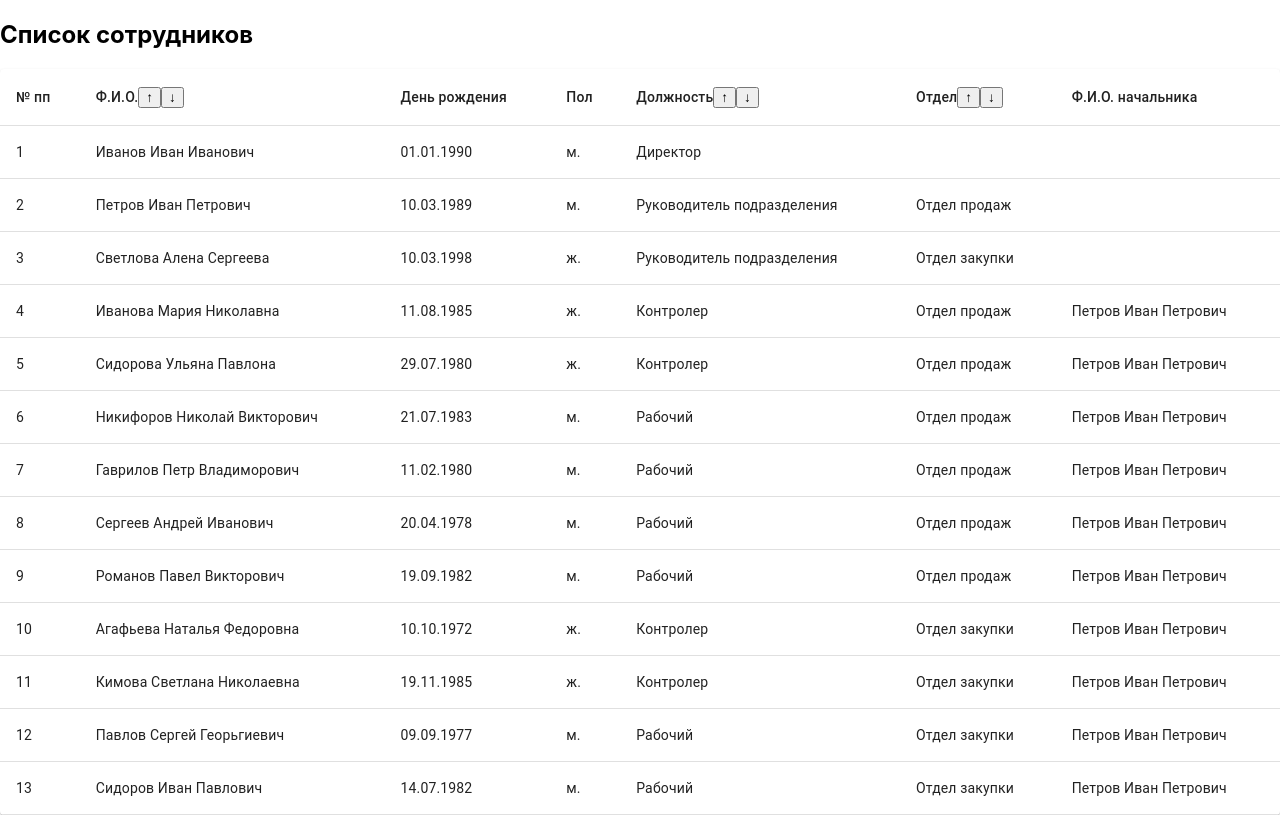
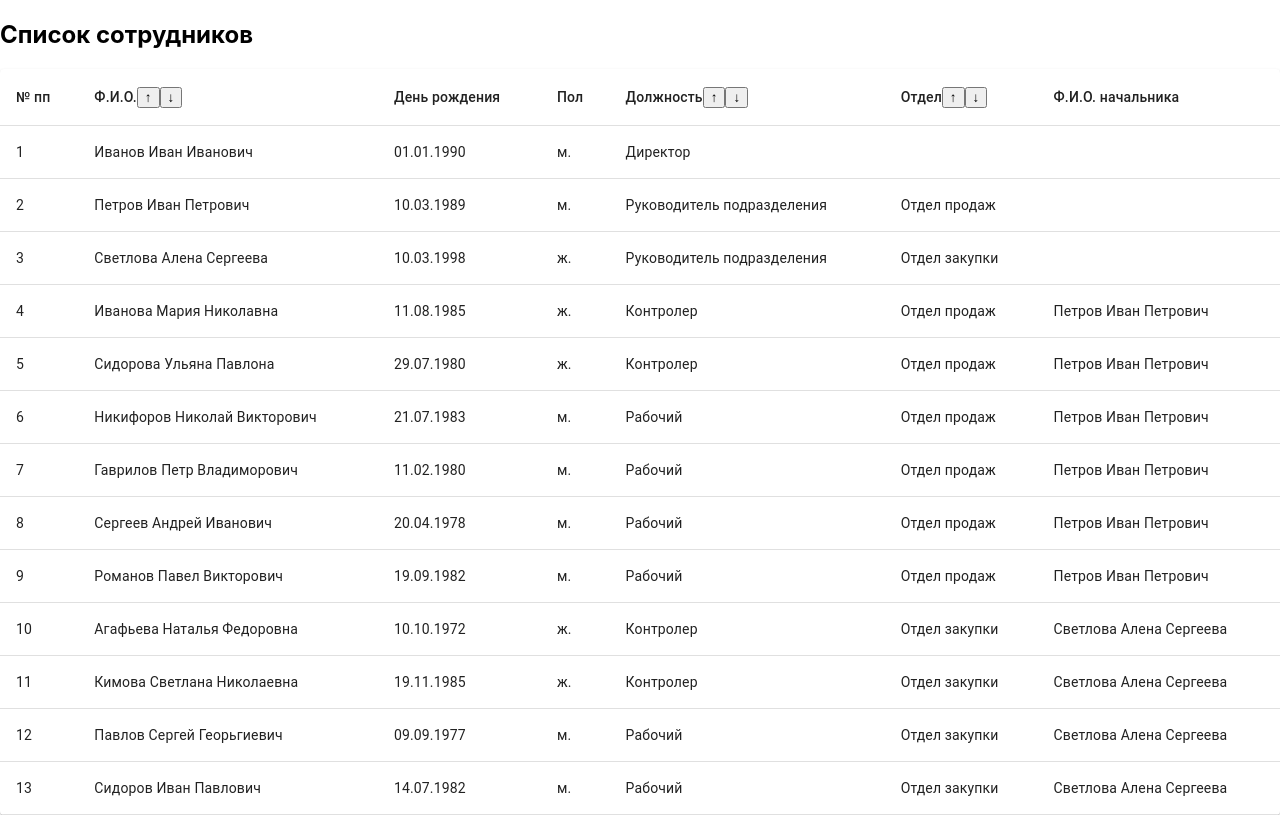
Before and after one commit to mskuratova/deeplay, a React (Create React App) app: page / in a window 1280 px wide. Built offline with nearby package versions, Linux system fonts and the light colour scheme.

Commit message:
fix sort

```diff
--- a/src/Table/TableComponent.tsx
+++ b/src/Table/TableComponent.tsx
@@ -1,207 +1,72 @@
-import React, {useState} from "react"
-import {listType} from "../store";
-import {list} from './../store'
+import React, {MouseEvent, useState} from "react"
+import {initializeState, listType} from "../store";
 import {
     Paper,
     Table,
     TableBody,
     TableCell,
     TableContainer, TableHead,
-    TableRow, TableSortLabel,
 } from "@mui/material";
 
-
-export const TableComponent = (
-    // list : listType []
-) => {
-    // const line: listType = list[0]
-    // const [order, setOrder] = React.useState('asc');
-    // const [orderBy, setOrderBy] = React.useState('Ф.И.О.');
-    // const createSortHandler = (property) => (event) => {
-    //     debugger
-    //     onRequestSort(event, property);
-    // };
-    // const onRequestSort = (event, property) => {
-    //     const isAsc = orderBy === property && order === 'asc';
-    //     setOrder(isAsc ? 'desc' : 'asc');
-    //     setOrderBy(property);
-    // };
-    // console.log('list', list)
-    // const sortedList = [...list]
-    const onClickHandlerUp = () => {
-        const sortedList =[...list]
-        sortedList.sort((a, b) => a.fullName > b.fullName ? 1 : -1)
+export const TableComponent = () => {
+    const onClickHandlerUp = (e: MouseEvent<HTMLButtonElement>) => {
+        const id = e.currentTarget.id;
+        const sortedList = [...list]
+        sortedList.sort((a, b) => a[id] > b[id] ? 1 : -1)
         setList(sortedList)
     }
-    const onClickHandlerUpDown = () => {
-        const sortedList =[...list]
-        sortedList.sort((a, b) => a.fullName > b.fullName ? -1 : 1)
+    const onClickHandlerUpDown = (e: MouseEvent<HTMLButtonElement>) => {
+        const id = e.currentTarget.id;
+        const sortedList = [...list]
+        sortedList.sort((a, b) => a[id] > b[id] ? -1 : 1)
         setList(sortedList)
     }
-    const [list, setList] = useState<listType[]>(
-        [{
-            id: 1,
-            fullName: "Иванов Иван Иванович",
-            bd: "01.01.1990",
-            sex: "м.",
-            jobTitle: "Директор",
-            unit: null,
-            fullNameLeader: ""
-        },
-            {
-                id: 2,
-                fullName: "Петров Иван Петрович",
-                bd: "10.03.1989",
-                sex: "м.",
-                jobTitle: "Руководитель подразделения",
-                unit: "Отдел продаж",
-                fullNameLeader: ""
-            },
-            {
-                id: 3,
-                fullName: "Светлова Алена Сергеева",
-                bd: "10.03.1998",
-                sex: "ж.",
-                jobTitle: "Руководитель подразделения",
-                unit: "Отдел закупки",
-                fullNameLeader: ""
-            },
-            {
-                id: 4,
-                fullName: "Иванова Мария Николавна",
-                bd: "11.08.1985",
-                sex: "ж.",
-                jobTitle: "Контролер",
-                unit: "Отдел продаж",
-                fullNameLeader: "Петров Иван Петрович"
-            },
-            {
-                id: 5,
-                fullName: "Сидорова Ульяна Павлона",
-                bd: "29.07.1980",
-                sex: "ж.",
-                jobTitle: "Контролер",
-                unit: "Отдел продаж",
-                fullNameLeader: "Петров Иван Петрович"
-            },
-            {
-                id: 6,
-                fullName: "Никифоров Николай Викторович",
-                bd: "21.07.1983",
-                sex: "м.",
-                jobTitle: "Рабочий",
-                unit: "Отдел продаж",
-                fullNameLeader: "Петров Иван Петрович"
-            },
-            {
-                id: 7,
-                fullName: "Гаврилов Петр Владиморович",
-                bd: "11.02.1980",
-                sex: "м.",
-                jobTitle: "Рабочий",
-                unit: "Отдел продаж",
-                fullNameLeader: "Петров Иван Петрович"
-            },
-            {
-                id: 8,
-                fullName: "Сергеев Андрей Иванович",
-                bd: "20.04.1978",
-                sex: "м.",
-                jobTitle: "Рабочий",
-                unit: "Отдел продаж",
-                fullNameLeader: "Петров Иван Петрович"
-            },
-            {
-                id: 9,
-                fullName: "Романов Павел Викторович",
-                bd: "19.09.1982",
-                sex: "м.",
-                jobTitle: "Рабочий",
-                unit: "Отдел продаж",
-                fullNameLeader: "Петров Иван Петрович"
-            },
-            {
-                id: 10,
-                fullName: "Агафьева Наталья Федоровна",
-                bd: "10.10.1972",
-                sex: "ж.",
-                jobTitle: "Контролер",
-                unit: "Отдел закупки",
-                fullNameLeader: "Петров Иван Петрович"
-            },
-            {
-                id: 11,
-                fullName: "Кимова Светлана Николаевна",
-                bd: "19.11.1985",
-                sex: "ж.",
-                jobTitle: "Контролер",
-                unit: "Отдел закупки",
-                fullNameLeader: "Петров Иван Петрович"
-            },
-            {
-                id: 12,
-                fullName: "Павлов Сергей Георьгиевич",
-                bd: "09.09.1977",
-                sex: "м.",
-                jobTitle: "Рабочий",
-                unit: "Отдел закупки",
-                fullNameLeader: "Петров Иван Петрович"
-            },
-            {
-                id: 13,
-                fullName: "Сидоров Иван Павлович",
-                bd: "14.07.1982",
-                sex: "м.",
-                jobTitle: "Рабочий",
-                unit: "Отдел закупки",
-                fullNameLeader: "Петров Иван Петрович"
-            }])
+    const [list, setList] = useState<listType[]>(initializeState)
 
-
-    // console.log('sortedList', sortedList.sort((a, b) => a.fullName > b.fullName ? 1 : -1))
     return (
-
-
         <TableContainer component={Paper}>
             <Table sx={{minWidth: 650}} aria-label="a dense table">
                 <TableHead>
-                    {/*<TableSortLabel*/}
-                    {/*    // active={orderBy === line.fullName}*/}
-                    {/*    // direction={orderBy === line.fullName ? order : 'asc'}*/}
-                    {/*    // onClick={createSortHandler(line.id)}*/}
-                    {/*>*/}
                     <TableCell>№ пп</TableCell>
                     <TableCell>
                         <div><span>Ф.И.О.</span>
-                            <button onClick={onClickHandlerUp} id={'fullName'}>↑</button>
-                            <button onClick={onClickHandlerUpDown} id={'fullName'}>↓</button>
+                            <button onClick={(e) => onClickHandlerUp(e)}
+                                    id={'fullName'}>↑
+                            </button>
+                            <button onClick={(e) => onClickHandlerUpDown(e)}
+                                    id={'fullName'}>↓
+                            </button>
                         </div>
                     </TableCell>
                     <TableCell>День рождения</TableCell>
                     <TableCell>Пол</TableCell>
                     <TableCell>
                         <div><span>Должность</span>
-                            <button id={'jobTitle'}>↑</button>
-                            <button id={'jobTitle'}>↓</button>
+                            <button onClick={(e) => onClickHandlerUp(e)}
+                                    id={'jobTitle'}>↑
+                            </button>
+                            <button onClick={(e) => onClickHandlerUpDown(e)}
+                                    id={'jobTitle'}>↓
+                            </button>
                         </div>
                     </TableCell>
                     <TableCell>
                         <div><span>Отдел</span>
-                            <button id={'unit'}>↑</button>
-                            <button id={'unit'}>↓</button>
+                            <button onClick={(e) => onClickHandlerUp(e)} id={'unit'}>↑
+                            </button>
+                            <button onClick={(e) => onClickHandlerUpDown(e)}
+                                    id={'unit'}>↓
+                            </button>
                         </div>
                     </TableCell>
                     <TableCell>Ф.И.О. начальника</TableCell>
-                    {/*</TableSortLabel>*/}
                 </TableHead>
                 {list.map((l, id) => <Line fullName={l.fullName} bd={l.bd}
-                                                 sex={l.sex}
-                                                 jobTitle={l.jobTitle} unit={l.unit}
-                                                 fullNameLeader={l.fullNameLeader}
-                                                 key={l.id}
-                                                 id={id + 1}/>)}
-
-
+                                           sex={l.sex}
+                                           jobTitle={l.jobTitle} unit={l.unit}
+                                           fullNameLeader={l.fullNameLeader}
+                                           key={l.id}
+                                           id={id + 1}/>)}
             </Table>
         </TableContainer>
     )
--- a/src/Table/TableComponentContainer.tsx
+++ b/src/Table/TableComponentContainer.tsx
@@ -1,6 +1,5 @@
 import React, {ChangeEvent} from "react";
 import {TableComponent} from "./TableComponent";
-import {list} from './../store'
 
 export const TableComponentContainer = () => {
 
--- a/src/store.ts
+++ b/src/store.ts
@@ -8,17 +8,17 @@ export type listType = {
         fullNameLeader: string | null
 
 }
-export const list: listType[] =
-    [{id: 1, fullName: "Иванов Иван Иванович", bd: "01.01.1990", sex: "м.", jobTitle: "Директор", unit: null, fullNameLeader: "" },
-        {id: 2, fullName: "Петров Иван Петрович", bd: "10.03.1989", sex: "м.", jobTitle: "Руководитель подразделения", unit: "Отдел продаж", fullNameLeader: "" },
-        {id: 3, fullName: "Светлова Алена Сергеева", bd: "10.03.1998", sex: "ж.", jobTitle: "Руководитель подразделения", unit: "Отдел закупки", fullNameLeader: "" },
+export const initializeState: Array<listType> =
+    [{id: 1, fullName: "Иванов Иван Иванович", bd: "01.01.1990", sex: "м.", jobTitle: "Директор", unit: null, fullNameLeader: null },
+        {id: 2, fullName: "Петров Иван Петрович", bd: "10.03.1989", sex: "м.", jobTitle: "Руководитель подразделения", unit: "Отдел продаж", fullNameLeader: null },
+        {id: 3, fullName: "Светлова Алена Сергеева", bd: "10.03.1998", sex: "ж.", jobTitle: "Руководитель подразделения", unit: "Отдел закупки", fullNameLeader: null },
         {id: 4, fullName: "Иванова Мария Николавна", bd: "11.08.1985", sex: "ж.", jobTitle: "Контролер", unit: "Отдел продаж", fullNameLeader: "Петров Иван Петрович" },
         {id: 5, fullName: "Сидорова Ульяна Павлона", bd: "29.07.1980", sex: "ж.", jobTitle: "Контролер", unit: "Отдел продаж", fullNameLeader: "Петров Иван Петрович" },
         {id: 6, fullName: "Никифоров Николай Викторович", bd: "21.07.1983", sex: "м.", jobTitle: "Рабочий", unit: "Отдел продаж", fullNameLeader: "Петров Иван Петрович" },
         {id: 7, fullName: "Гаврилов Петр Владиморович", bd: "11.02.1980", sex: "м.", jobTitle: "Рабочий", unit: "Отдел продаж", fullNameLeader: "Петров Иван Петрович" },
         {id: 8, fullName: "Сергеев Андрей Иванович", bd: "20.04.1978", sex: "м.", jobTitle: "Рабочий", unit: "Отдел продаж", fullNameLeader: "Петров Иван Петрович" },
         {id: 9, fullName: "Романов Павел Викторович", bd: "19.09.1982", sex: "м.", jobTitle: "Рабочий", unit: "Отдел продаж", fullNameLeader: "Петров Иван Петрович" },
-        {id: 10, fullName: "Агафьева Наталья Федоровна", bd: "10.10.1972", sex: "ж.", jobTitle: "Контролер", unit: "Отдел закупки", fullNameLeader: "Петров Иван Петрович" },
-        {id: 11, fullName: "Кимова Светлана Николаевна", bd: "19.11.1985", sex: "ж.", jobTitle: "Контролер", unit: "Отдел закупки", fullNameLeader: "Петров Иван Петрович" },
-        {id: 12, fullName: "Павлов Сергей Георьгиевич", bd: "09.09.1977", sex: "м.", jobTitle: "Рабочий", unit: "Отдел закупки", fullNameLeader: "Петров Иван Петрович" },
-        {id: 13, fullName: "Сидоров Иван Павлович", bd: "14.07.1982", sex: "м.", jobTitle: "Рабочий", unit: "Отдел закупки", fullNameLeader: "Петров Иван Петрович" },]
+        {id: 10, fullName: "Агафьева Наталья Федоровна", bd: "10.10.1972", sex: "ж.", jobTitle: "Контролер", unit: "Отдел закупки", fullNameLeader: "Светлова Алена Сергеева" },
+        {id: 11, fullName: "Кимова Светлана Николаевна", bd: "19.11.1985", sex: "ж.", jobTitle: "Контролер", unit: "Отдел закупки", fullNameLeader: "Светлова Алена Сергеева" },
+        {id: 12, fullName: "Павлов Сергей Георьгиевич", bd: "09.09.1977", sex: "м.", jobTitle: "Рабочий", unit: "Отдел закупки", fullNameLeader: "Светлова Алена Сергеева" },
+        {id: 13, fullName: "Сидоров Иван Павлович", bd: "14.07.1982", sex: "м.", jobTitle: "Рабочий", unit: "Отдел закупки", fullNameLeader: "Светлова Алена Сергеева" },]
```
Also changed, not shown: src/setupTests.js (deleted, +0 -5 lines).
